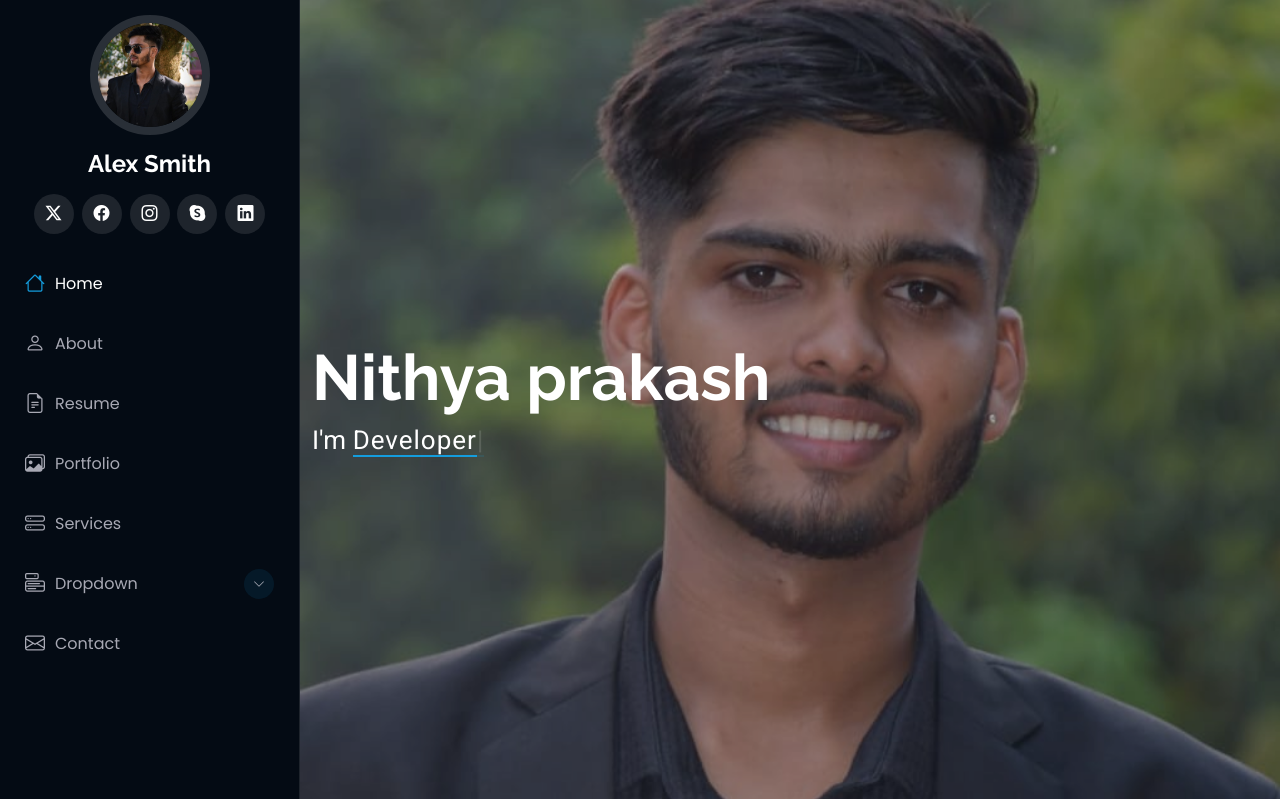
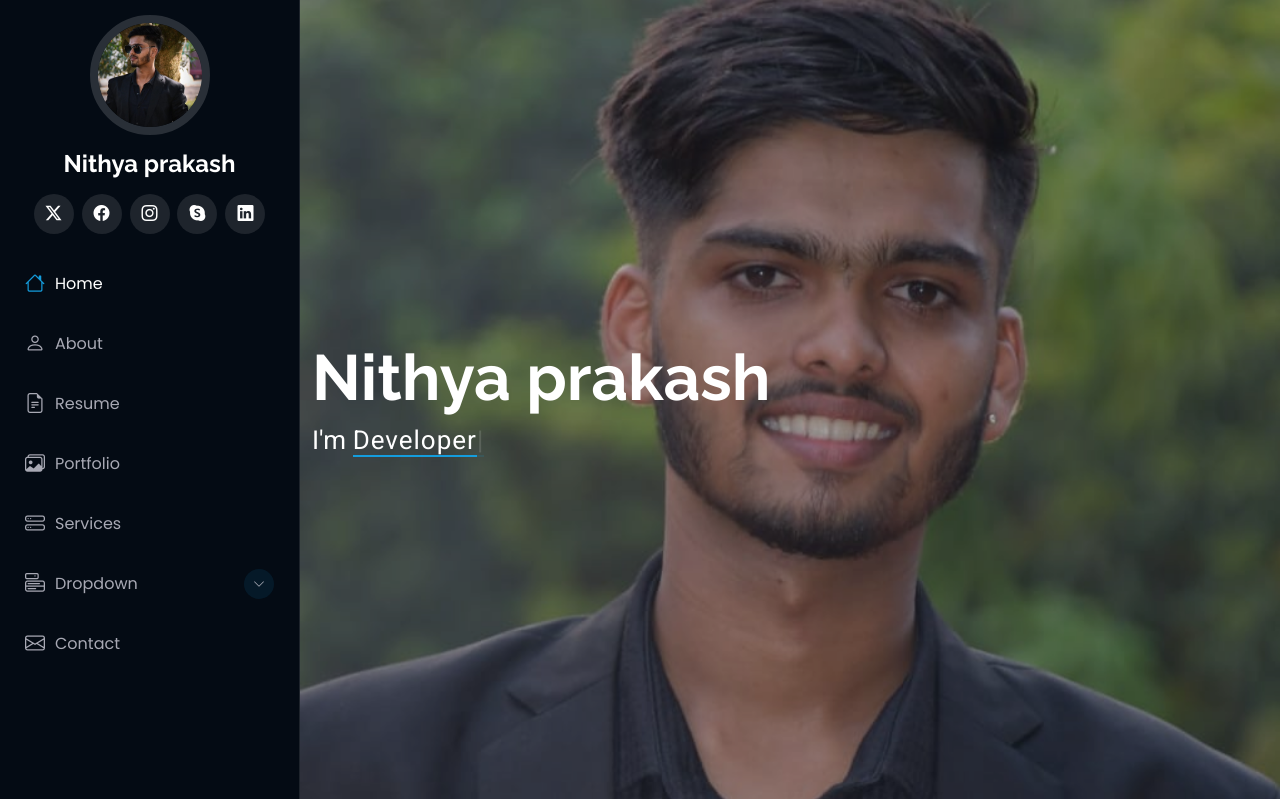
Before and after one commit to Npnayak18/profile, a FastAPI app: page / in a window 1280 px wide. Shown: the top 799 px of the page. Run offline with FastAPI, Linux system fonts and the light colour scheme; some libraries are stand-ins or nearby versions.

Commit message:
README file added

```diff
--- a/templates/index.html
+++ b/templates/index.html
@@ -48,7 +48,7 @@
     <a href="index.html" class="logo d-flex align-items-center justify-content-center">
       <!-- Uncomment the line below if you also wish to use an image logo -->
       <!-- <img src="assets/img/logo.png" alt=""> -->
-      <h1 class="sitename">Alex Smith</h1>
+      <h1 class="sitename">Nithya prakash</h1>
     </a>
 
     <div class="social-links text-center">
```
Also changed, not shown: README.md (added).
